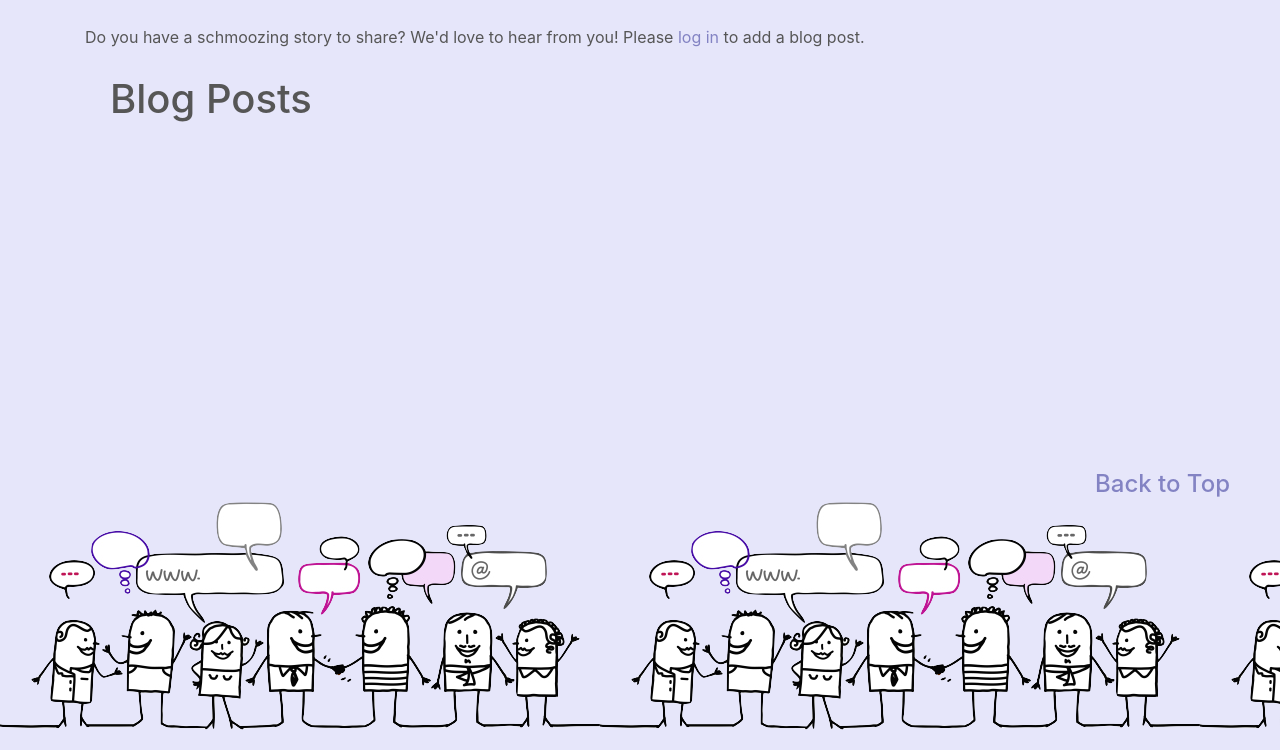
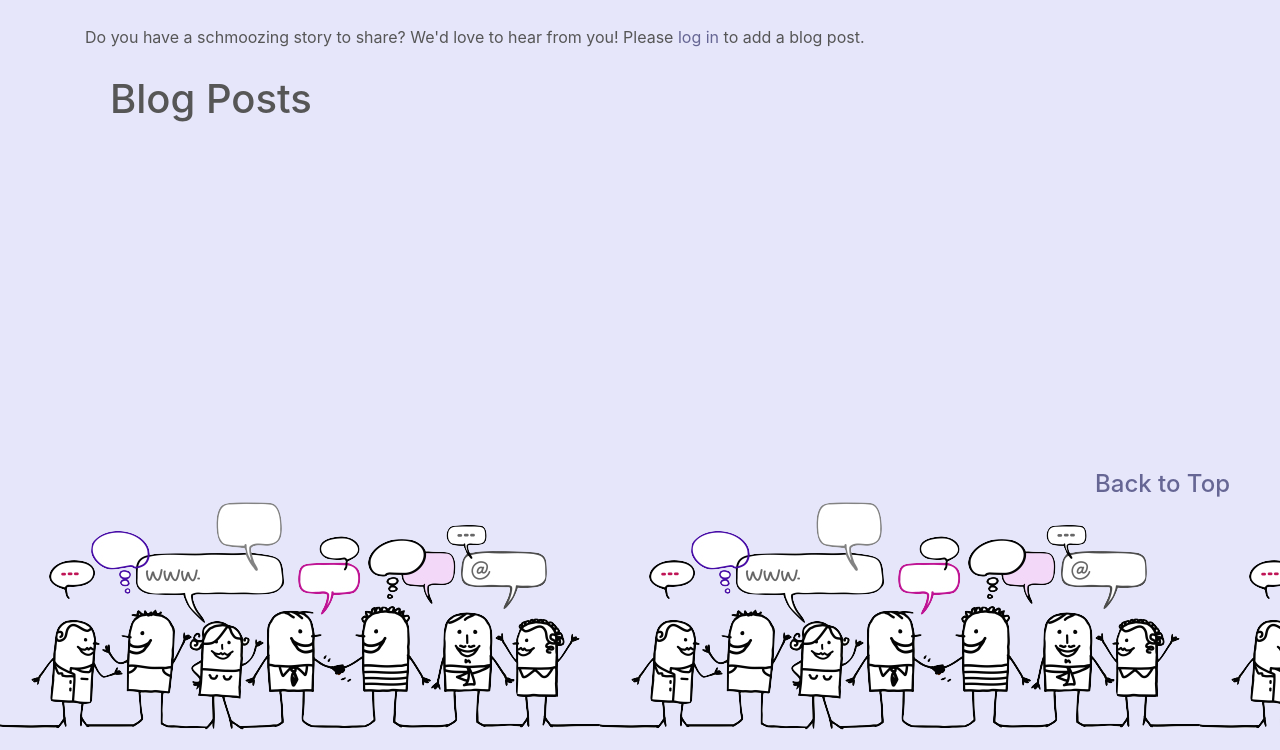
Before and after one commit to jmassarani/2300Final, a PHP site: page /blog.php in a window 1280 px wide. Shown: the part 50-800 px from the top of the page. Run offline with PHP 8.4, Linux system fonts and the light colour scheme; data that the repository does not hold is empty; some libraries are stand-ins or nearby versions.

Commit message:
minor changes

```diff
--- a/styles/blog.css
+++ b/styles/blog.css
@@ -1,9 +1,9 @@
 .blog a {
-    color: #8383c3;
+    color: #666694;
 }
 
 .blog a:hover, .blog a:focus {
-    color: #6c6cb3;
+    color: #4b4b75;
 }
 
 .blog form {
--- a/styles/style.css
+++ b/styles/style.css
@@ -30,11 +30,11 @@ body {
 }
 
 a {
-    color: #8383c3;
+    color: #666694;
 }
 
 a:hover, a:focus {
-    color: #6c6cb3;
+    color: #4b4b75;
     text-decoration: none;
 }
 
```
Also changed, not shown: images/HomeCartoon.jpg (deleted), images/Logo.png (deleted), images/header.png (deleted), includes/about.php (deleted), 1 other file.
